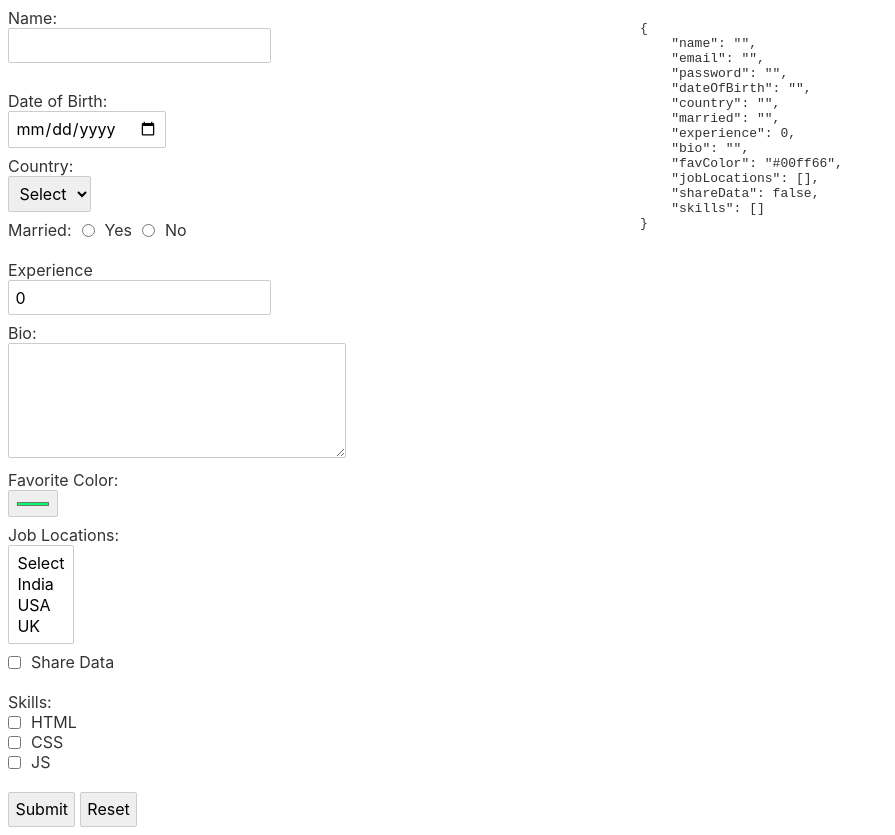
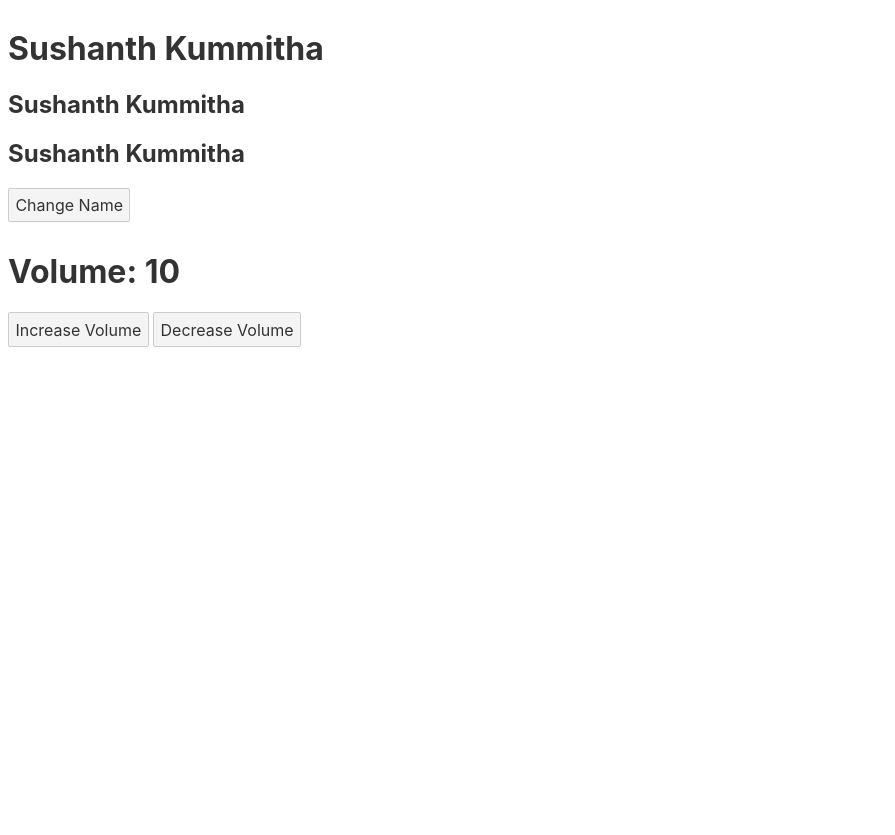
Before and after one commit to SushanthK07/svelte-fundamentals, a Svelte app: page / in a window 1280 px wide. Shown: the whole page, without its empty margins (0-895 px from the left). After the commit the page ends 800 px from the top, so only its background shows below. Built offline with nearby package versions, Linux system fonts and the light colour scheme.

Commit message:
reactive declarations and statements

```diff
--- /dev/null
+++ b/src/Reactive.svelte
@@ -0,0 +1,59 @@
+<script>
+  let firstName = "Sushanth";
+  let lastName = "Kummitha";
+
+  let combinedName = `${firstName} ${lastName}`; // This is not reactive => means it will not update when firstName or lastName changes
+
+  // reactive declaration
+  $: fullName = `${firstName} ${lastName}`; // This is reactive => means it will update when firstName or lastName changes
+
+  console.log(combinedName);
+  console.log(fullName); // this is not reactive => means it will not log the fullName when firstName or lastName changes
+
+  // reactive statement
+  $: console.log(fullName); // this is reactive => means it will log the fullName when firstName or lastName changes
+
+  $: {
+    console.log("First Name:", firstName);
+    console.log("Last Name:", lastName);
+  }
+
+  const changeName = () => {
+    if (firstName === "Sushanth") {
+      firstName = "Phaneendra";
+      lastName = "Naga";
+    } else {
+      firstName = "Sushanth";
+      lastName = "Kummitha";
+    }
+  };
+
+  let volume = 10;
+
+  const incrementVolume = () => {
+    volume += 2;
+  };
+
+  const decrementVolume = () => {
+    volume -= 2;
+  };
+
+  $: if (volume < 0) {
+    alert("Volume cannot be less than 0");
+    volume = 0;
+  } else if (volume > 20) {
+    alert("Volume cannot be more than 20");
+    volume = 20;
+  }
+</script>
+
+<main>
+  <h1>{firstName} {lastName}</h1>
+  <h2>{combinedName}</h2>
+  <h2>{fullName}</h2>
+  <button on:click={changeName}>Change Name</button>
+  <br />
+  <h1>Volume: {volume}</h1>
+  <button on:click={incrementVolume}>Increase Volume</button>
+  <button on:click={decrementVolume}>Decrease Volume</button>
+</main>
--- a/src/main.js
+++ b/src/main.js
@@ -2,8 +2,9 @@ import App from "./App.svelte";
 import ConditionalRendering from "./ConditionalRendering.svelte";
 import Counter from "./Counter.svelte";
 import Form from "./Form.svelte";
+import Reactive from "./Reactive.svelte";
 
-const app = new Form({
+const app = new Reactive({
   target: document.body,
 });
 
```
